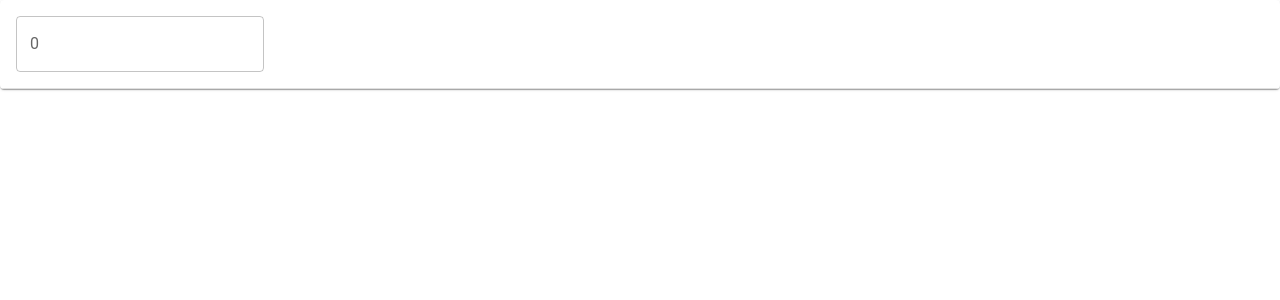
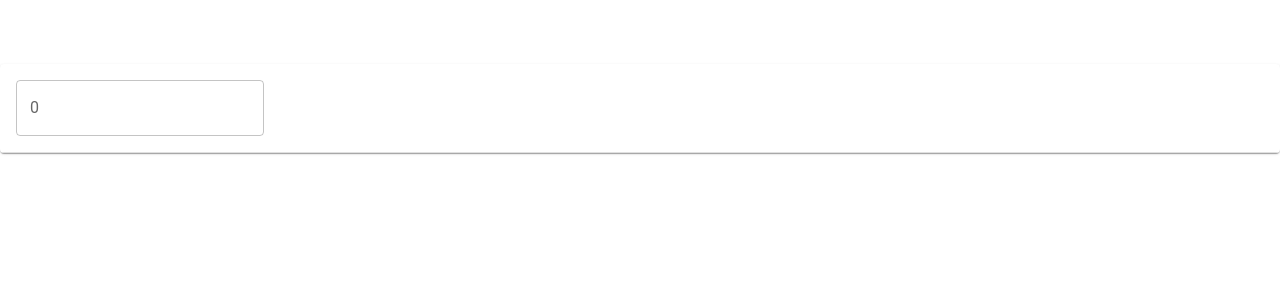
Before and after one commit to compzombie/onetenparts, a React (Create React App) app in the folder otp-gui/: page / in a window 1280 px wide. Shown: the top 300 px of the page. Built offline with nearby package versions, Linux system fonts and the light colour scheme.

Commit message:
OptionsDrawer started

```diff
--- a/otp-gui/src/App.js
+++ b/otp-gui/src/App.js
@@ -1,10 +1,12 @@
 import logo from './logo.svg';
 import './App.css';
 import Grid from './components/Grid.js'
+import OptionsDrawer from './components/OptionsDrawer';
 
 function App() {
   return (
     <div className="App">
+      <OptionsDrawer />
       <Grid />
     </div>
   );
--- /dev/null
+++ b/otp-gui/src/components/OptionsDrawer.js
@@ -0,0 +1,33 @@
+import { Drawer, Toolbar } from '@mui/material';
+import React, { useState } from 'react';
+import MuiAppBar from '@mui/material/AppBar';
+import IconButton from '@mui/material/IconButton';
+
+
+function OptionsDrawer(props) {
+
+    const [open, setOpen] = React.useState(false)
+    const handleDrawerOpen = () => {
+        setOpen(true)
+    };
+    const handleDrawerClose = () => {
+        setOpen(false)
+    };
+
+    return (
+        <div>
+            <Toolbar>
+                <IconButton onClick={handleDrawerOpen}>
+
+                </IconButton>
+            </Toolbar>
+
+            <Drawer variant="persistent" anchor="left" open={open}>
+                    <IconButton onClick={handleDrawerClose}>
+                    </IconButton>
+            </Drawer>
+        </div>
+    );
+}
+
+export default OptionsDrawer
```
